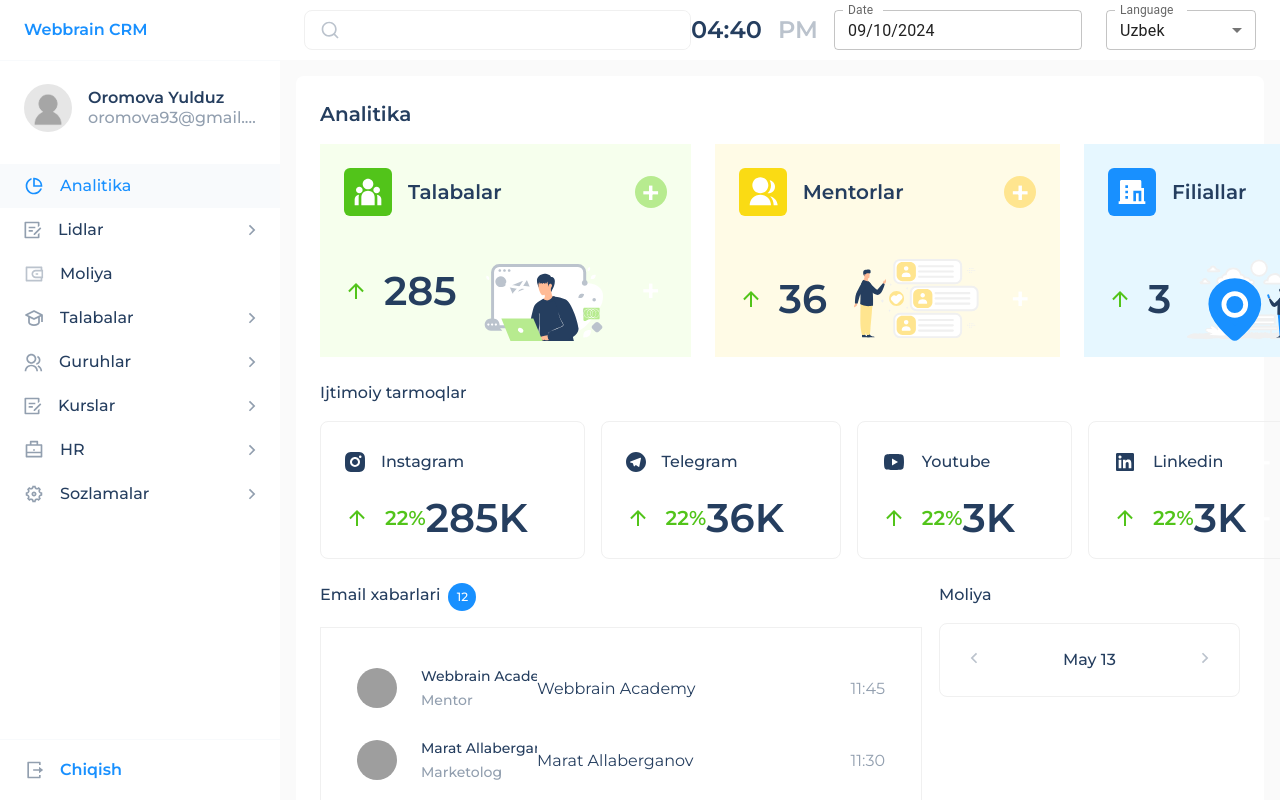
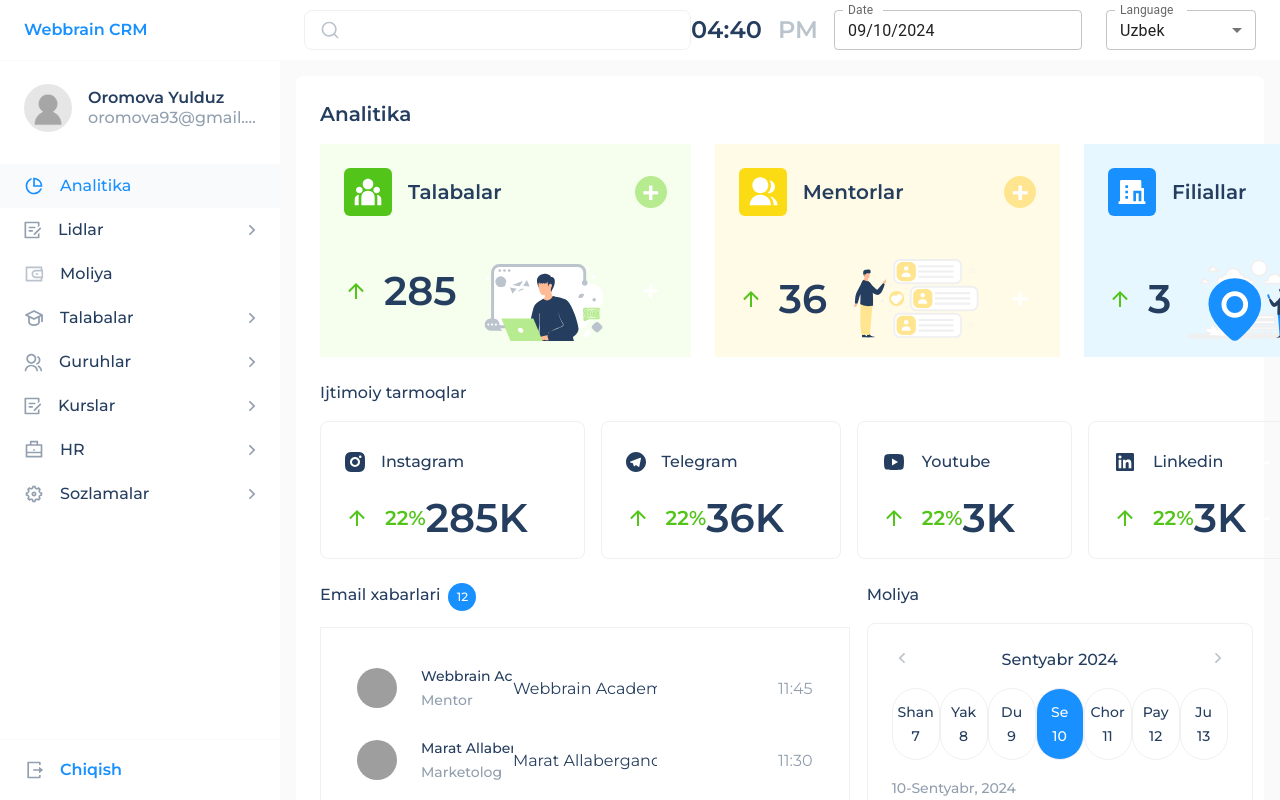
Before and after one commit to oromova/CRM, a React (Vite) app: page /analitika in a window 1280 px wide. Built offline with nearby package versions, Linux system fonts and the light colour scheme; grey boxes are pictures that could not be loaded.

Commit message:
Analitika, Moliya

```diff
--- a/src/component/Analitika/Moliya.jsx
+++ b/src/component/Analitika/Moliya.jsx
@@ -1,14 +1,71 @@
-import React from 'react';
-import { Wrapper, Fragment, ArrowIcon } from './moliyaStyle';
+import React, { useState } from 'react';
+import { Wrapper, Fragment, ArrowIcon, DateCard } from './moliyaStyle';
 import Subtitle from '../Generics/Subtitle';
+import useDate, { weeks } from '../../hooks/date';
 
 export const Moliya = () => {
+  const date = useDate();
+  const [active, setActive] = useState(new Date().getDate());
+  const [weekCount, changeWeek] = useState(0);
+
+  const onClickDate = (value) => {
+    if (date.week(weekCount)[0].getDate() === value.getDate())
+      changeWeek(weekCount - 1);
+    else if (date.week(weekCount)[6]?.getDate() === value?.getDate())
+      changeWeek(weekCount + 1);
+    setActive(value.getDate());
+  };
+
+  const onClickForward = () => {
+    changeWeek(weekCount + 6);
+  };
+
+  const onClickBackward = () => {
+    changeWeek(weekCount - 6);
+  };
+
   return (
     <Wrapper>
       <Fragment>
-        <ArrowIcon />
-        <Subtitle>May 13</Subtitle>
-        <ArrowIcon right/>
+        <ArrowIcon onClick={onClickBackward} />
+        <Subtitle>
+          {date.month?.full} {date.year}
+        </Subtitle>
+        <ArrowIcon onClick={onClickForward} right />
+      </Fragment>
+      <Fragment mt={16} mb={16}>
+        {date.week(weekCount).map((value) => {
+          const ac = active == value.getDate();
+          return (
+            <DateCard active={ac} key={value}
+              onClick={() => onClickDate(value)}
+            >
+              <Subtitle color={ac && 'white'} size={14}>
+                {weeks[value.getDay()]?.short}
+              </Subtitle>
+              <Subtitle color={ac && 'white'} size={14}>
+                {value.getDate()}
+              </Subtitle>
+            </DateCard>
+          );
+        })}
+      </Fragment>
+      <Subtitle size={14} color='#929FAF'>
+        {date.date}-{date.month.full}, {date.year}
+      </Subtitle>
+      <Subtitle size={32} mt={5} mb={24}>
+        8 520 000
+        <Subtitle size={24} ml={16} color="#52C41A">
+          +22%
+        </Subtitle>
+      </Subtitle>
+      <Fragment mb={8}>
+        <div>Talabalar</div>
+        <Subtitle>5 760 000</Subtitle>
+      </Fragment>
+      <Fragment>
+        <div>Darsliklar sotuvi</div>
+        <Subtitle>2 180 000</Subtitle>
       </Fragment>
     </Wrapper>
   );
--- a/src/component/Analitika/moliyaStyle.js
+++ b/src/component/Analitika/moliyaStyle.js
@@ -16,6 +16,7 @@ export const Section = styled.div`
 export const Fragment = styled.div`
   display: flex;
   justify-content: space-between;
+  margin: ${({ mt=0, mb=0, ml=0, mr=0}) => `${mt}px ${mr}px ${mb}px ${ml}px`};
 `;
 
 export const ArrowIcon = styled(arrowLeft)`
@@ -27,3 +28,16 @@ export const ArrowIcon = styled(arrowLeft)`
     }
   }
 `;
+
+export const DateCard = styled.div`
+  display: flex;
+  flex-direction: column;
+  justify-content: center;
+  align-items: center;
+  width: 48px;
+  height: 72px;
+  border-radius: 24px;
+  border: 1px solid #f0f0f0;
+  background-color: ${({ active }) => active ? 'var(--activeColor)' :  "white"};
+  cursor: pointer;
+`
--- /dev/null
+++ b/src/hooks/date.js
@@ -0,0 +1,55 @@
+export const months = [
+  { short: "Yan", full: "Yanvar" },
+  { short: "Fev", full: "Fevral" },
+  { short: "Mar", full: "Mart" },
+  { short: "Apr", full: "Aprel" },
+  { short: "May", full: "May" },
+  { short: "Iyun", full: "Iyun" },
+  { short: "Iyul", full: "Iyul" },
+  { short: "Avg", full: "Avgust" },
+  { short: "Sen", full: "Sentyabr" },
+  { short: "Okt", full: "Oktyabr" },
+  { short: "Noy", full: "Noyabr" },
+  { short: "Dek", full: "Dekabr" }
+];
+
+export const weeks = [
+  { short: "Yak", full: "Yakshanba" },
+  { short: "Du", full: "Dushanba" },
+  { short: "Se", full: "Seshanba" },
+  { short: "Chor", full: "Chorshanba" },
+  { short: "Pay", full: "Payshanba" },
+  { short: "Ju", full: "Juma" },
+  { short: "Shan", full: "Shanba" }
+];
+
+function getMinusDate(number) {
+  let date = new Date(new Date().setDate(new Date().getDate() - number));
+  return date;
+}
+
+function getPlusDate(number) {
+  let date = new Date(new Date().setDate(new Date().getDate() + number));
+  return date;
+}
+
+export const useDate = () => {
+  const d = new Date();
+  let day = weeks[d.getDay()];
+  let date = d.getDate();
+  let month = months[d.getMonth()];
+  let year = d.getFullYear();
+  let week = (count = 0) => [
+    getMinusDate(3 - count),
+    getMinusDate(2 - count),
+    getMinusDate(1 - count),
+    getMinusDate(0 - count),
+    getPlusDate(1 + count),
+    getPlusDate(2 + count),
+    getPlusDate(3 + count),
+  ];
+
+  return {year, day, month, date, week}
+}
+
+export default useDate;
```
